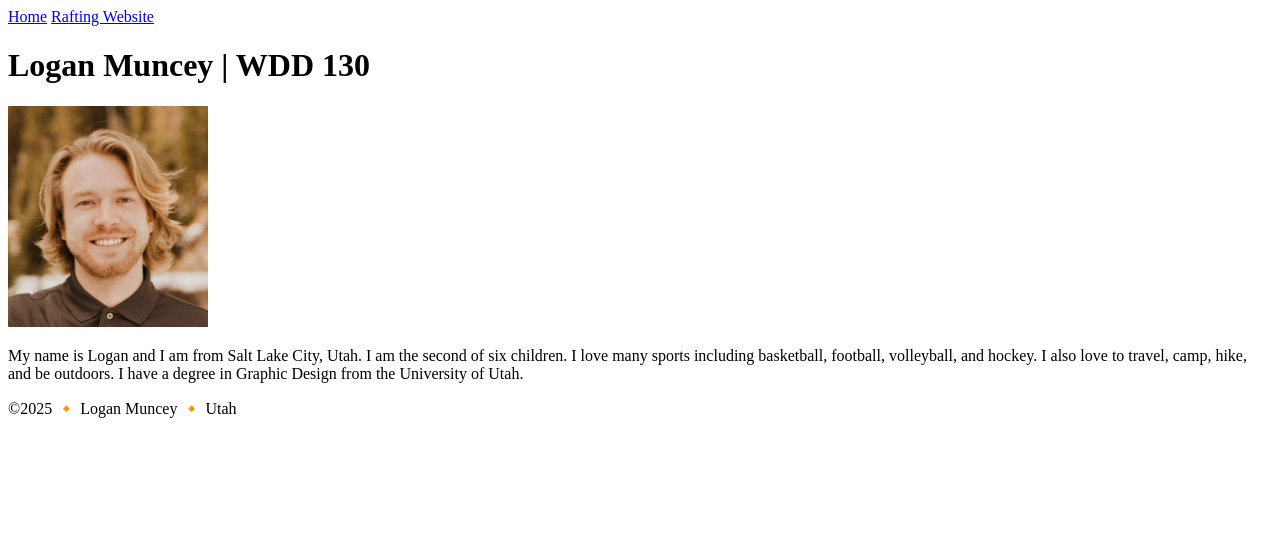
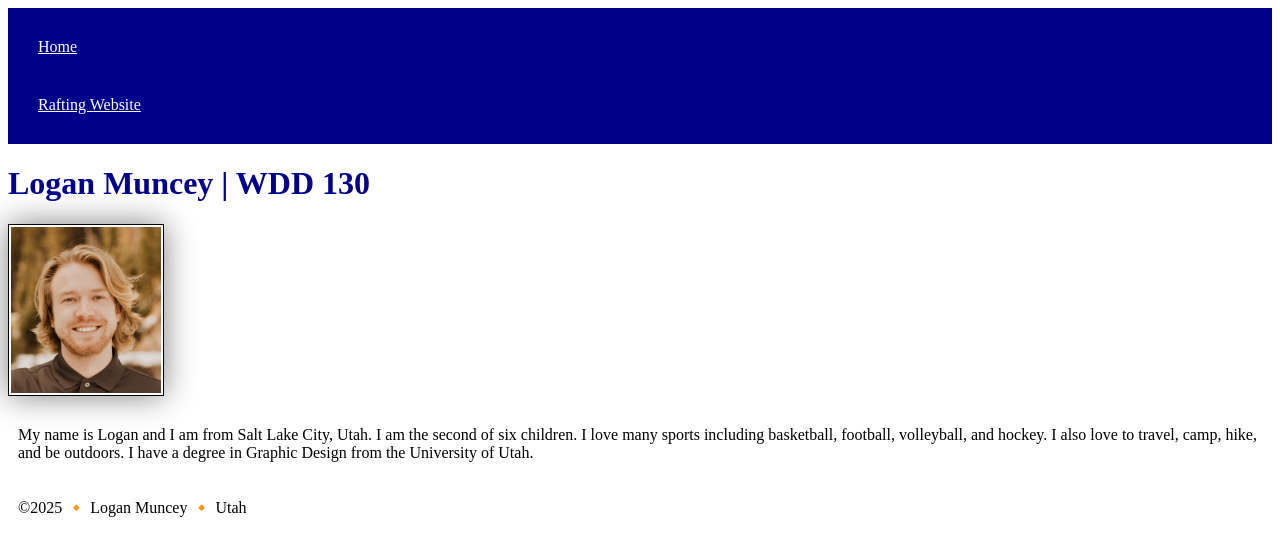
Before and after one commit to lmuncey/wdd130, a plain HTML site: page index.html in a window 1280 px wide. Drawn offline with Linux system fonts and the light colour scheme.

Commit message:
changes to homepage

```diff
--- a/index.html
+++ b/index.html
@@ -5,6 +5,7 @@
     <meta charset="UTF-8">
     <meta name="viewport" content="width=device-width, initial-scale=1.0">
     <title>Logan Muncey | WDD 130</title>
+    <link rel="stylesheet" href="styles/styles.css">
 </head>
 
 <body>
--- a/styles/styles.css
+++ b/styles/styles.css
@@ -0,0 +1,26 @@
+nav {
+  background-color: darkblue;
+  padding: 10px;
+}
+
+nav a {
+  color: white;
+  display: block;
+  padding: 20px;
+}
+
+h1 {
+  color: darkblue;
+}
+
+img {
+  width: 150px;
+  height: auto;
+  border: 1px solid black;
+  padding: 2px;
+  box-shadow: 0 0 30px gray;
+}
+
+p {
+  padding: 10px;
+}
```
Also changed, not shown: week02/block-vs-inline.html (+7 -6 lines).
